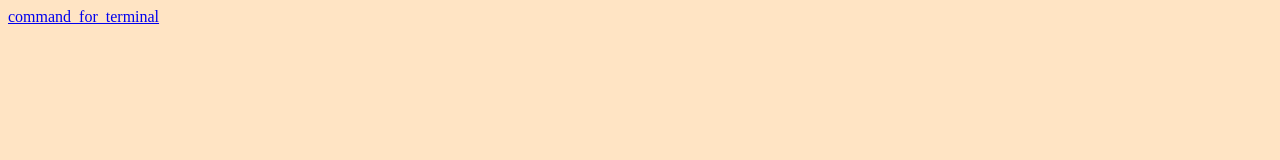
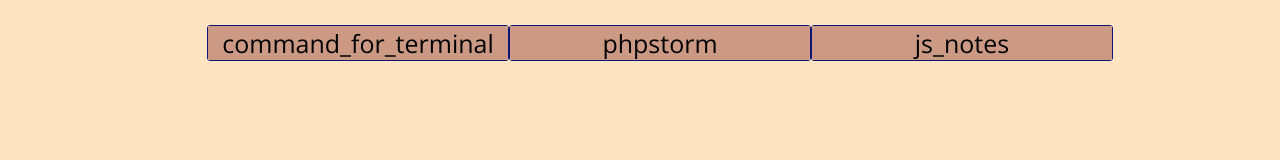
Before and after one commit to Borysodessa/cribs-shpargalki-, a plain HTML site: page index.html in a window 1280 px wide. Drawn offline with nearby package versions, Linux system fonts and the light colour scheme.

Commit message:
создан индекс html и терминальный html

```diff
--- a/index.html
+++ b/index.html
@@ -4,8 +4,17 @@
     <meta charset="UTF-8">
     <title>cribs-shpargalki</title>
     <link rel="stylesheet" href="styles/styles.css" type="text/css">
+    <link rel="preconnect" href="https://fonts.googleapis.com">
+    <link rel="preconnect" href="https://fonts.gstatic.com" crossorigin>
+    <link href="https://fonts.googleapis.com/css2?family=Open+Sans:wght@300;400&display=swap" rel="stylesheet">
 </head>
 <body>
-<a href="command_for_terminal/command_for_terminal.html">command_for_terminal</a>
+<nav>
+    <ul class="nav__paragraph-list">
+        <li class="paragraph"><a href="command_for_terminal/command_for_terminal.html">command_for_terminal</a></li>
+        <li class="paragraph"><a href="phpstorm/phpstorm.html">phpstorm</a></li>
+        <li class="paragraph"><a href="js/jsnotes.html">js_notes</a></li>
+    </ul>
+</nav>
 </body>
 </html>
--- a/styles/styles.css
+++ b/styles/styles.css
@@ -1,3 +1,29 @@
-body{
+body {
+
     background-color: bisque;
+    font-family: 'Open Sans', sans-serif;
+    font-size: 25px;
+    text-decoration: none;
 }
+
+a {
+    background-color: #cb9984;
+    text-align: center;
+    font-family: 'Open Sans', sans-serif;
+    color: black;
+    text-decoration: none;
+    width: 300px;
+}
+
+.paragraph {
+    list-style: none;
+    border: #0a1575 solid 1px;
+    border-radius: 3px;
+    display: flex;
+    justify-content: center;
+}
+
+.nav__paragraph-list {
+    display: flex;
+    justify-content: center;
+}
```
Also changed, not shown: command_for_terminal/command_for_terminal.html (+18 -8 lines), js/jsnotes.html (added, +28 -0 lines), phpstorm/phpstorm.html (added, +15 -0 lines).
